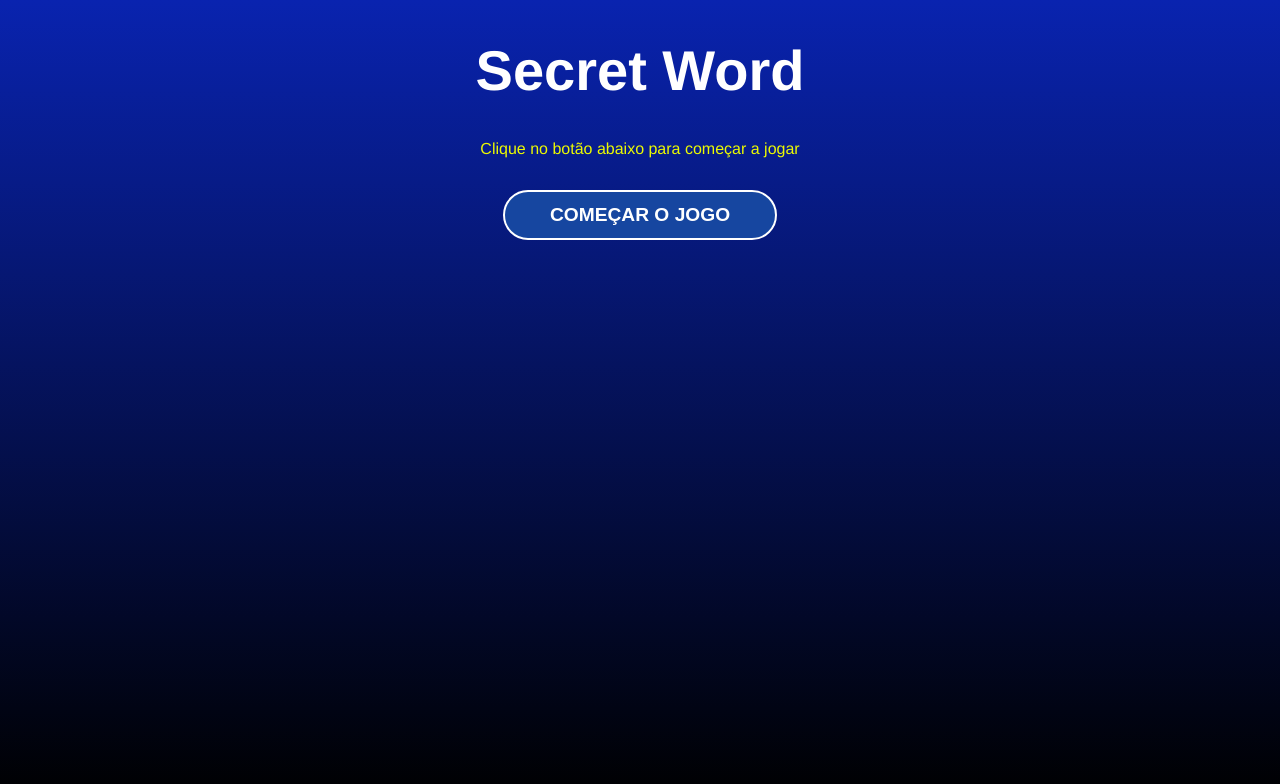
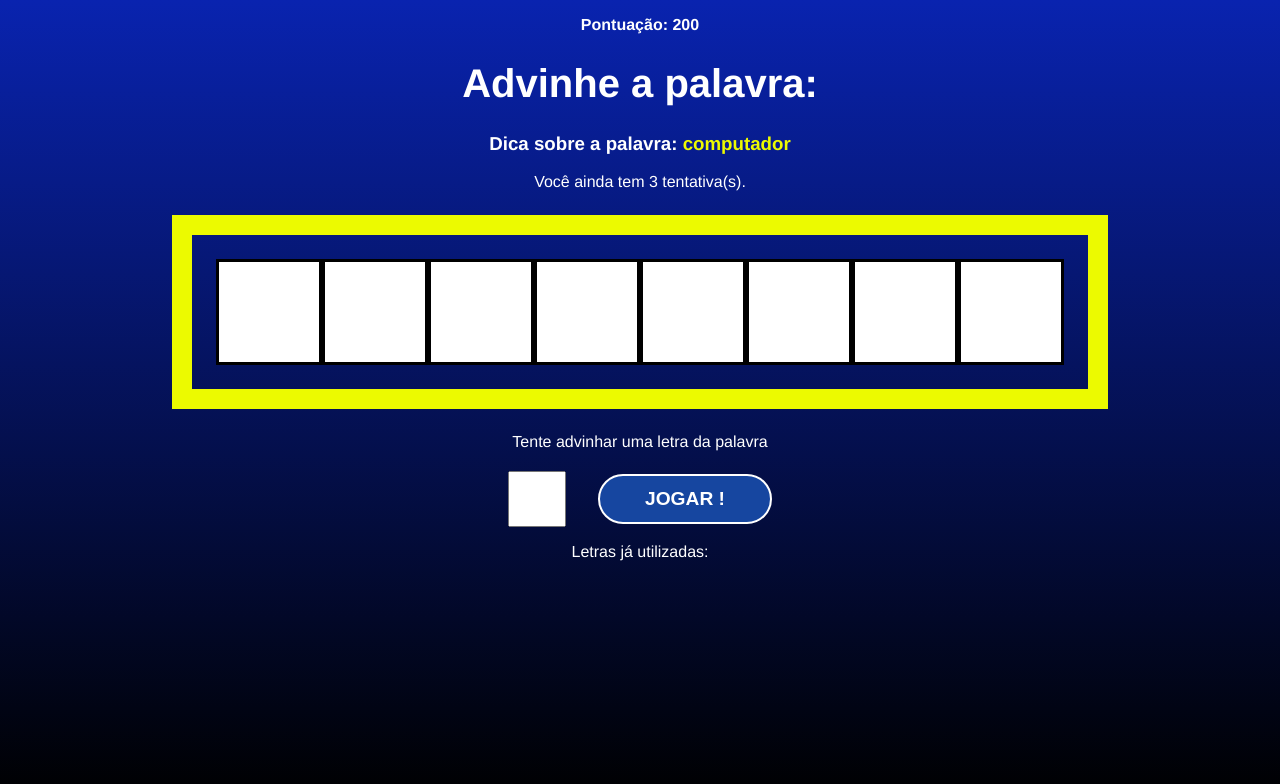
Before and after one commit to xandaosilva/curso-reactjs, a React (Create React App) app in the folder 06_secret/secretword/: page / in a window 1280 px wide. Shown: the top 784 px of the page. Built offline with nearby package versions, Linux system fonts and the light colour scheme.

Commit message:
Condição de vitória

```diff
--- a/06_secret/secretword/src/App.js
+++ b/06_secret/secretword/src/App.js
@@ -22,15 +22,16 @@ function App() {
   const [guesses, setGuesses] = useState(guessesQty);
   const [score, setScore] = useState(0);
 
-  const pickWordAndCategory = () => {
+  const pickWordAndCategory = useCallback(() => {
     const categories = Object.keys(words);
     const category = categories[Math.floor(Math.random() * Object.keys(categories).length)];
     const word = words[category][Math.floor(Math.random() * words[category].length)];
 
     return {word, category};
-  }
+  }, [words]);
 
-  const startGame = () => {
+  const startGame = useCallback(() => {
+    clearLetterStates();
     const { word, category } = pickWordAndCategory();
 
     let wordLetters = word.split("");
@@ -40,7 +41,7 @@ function App() {
     setPickedCategory(category);
     setLetters(wordLetters);
     setGameStage(stages[1].name);
-  }
+  }, [pickWordAndCategory]);
 
   const verifyLetter = (letter) => {
     const normalizedLetter = letter.toLowerCase();
@@ -68,6 +69,16 @@ function App() {
     }
   }, [guesses]);
 
+  useEffect(() => {
+    const uniqueLetters = [...new Set(letters)];
+
+    if(guessedLetters.length === uniqueLetters.length){
+      setScore((actualScore) => actualScore += 100);
+      startGame();
+    }
+
+  }, [guessedLetters, letters, startGame]);
+
   const retry = () => {
     setScore(0);
     setGuesses(guessesQty);
```
